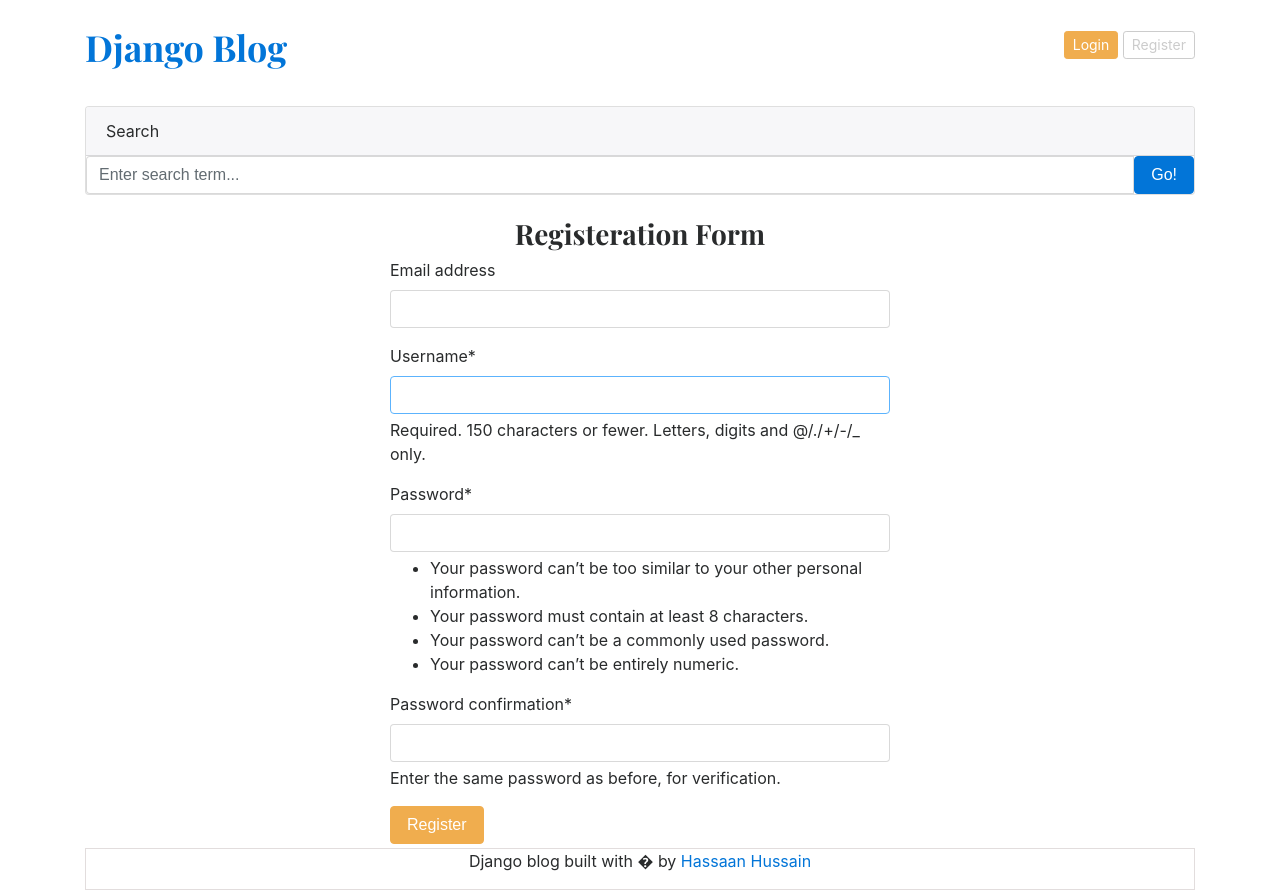
After one commit to Hassaan-Hussain/Django-Blog, a Django app: page /register/ in a window 1280 px wide. The commit adds this page. Run offline with Django 5.2, Linux system fonts and the light colour scheme; data that the repository does not hold is empty; some libraries are stand-ins or nearby versions.

Commit message:
User Authentication

```diff
--- /dev/null
+++ b/blog_main/forms.py
@@ -0,0 +1,7 @@
+from django.contrib.auth.forms import UserCreationForm
+from django.contrib.auth.models import User
+
+class RegistrationForm(UserCreationForm):
+    class Meta:
+        model = User
+        fields = ('email', 'username', 'password1', 'password2')
--- a/blog_main/settings.py
+++ b/blog_main/settings.py
@@ -38,6 +38,8 @@ INSTALLED_APPS = [
     'django.contrib.messages',
     'django.contrib.staticfiles',
     'blogs',
+    'crispy_forms',
+    'crispy_bootstrap4',
 ]
 
 MIDDLEWARE = [
@@ -126,3 +128,7 @@ STATICFILES_DIRS = [
 
 MEDIA_URL = '/media/'
 MEDIA_ROOT = BASE_DIR / 'media'
+
+CRISPY_ALLOWED_TEMPLATE_PACKS = "bootstrap4"
+
+CRISPY_TEMPLATE_PACK = "bootstrap4"
--- a/blog_main/urls.py
+++ b/blog_main/urls.py
@@ -18,8 +18,6 @@ from django.contrib import admin
 from django.urls import path, include
 from django.conf import settings
 from django.conf.urls.static import static
-from django.views.static import serve
-from django.urls import path, re_path
 from . import views
 from blogs import views as blogViews
 
@@ -27,7 +25,10 @@ urlpatterns = [
     path('admin/', admin.site.urls),
     path('', views.home, name='home'),
     path('category/', include('blogs.urls')),
-    path('<slug:slug>/', blogViews.blog, name='blog'),
-    path('blogs/search/', blogViews.search, name='search')
+    path('blog/<slug:slug>/', blogViews.blog, name='blog'),
+    path('blogs/search/', blogViews.search, name='search'),
+    path('register/', views.register, name='register'),
+    path('login/', views.login, name='login'),
+    path('logout/', views.logout, name='logout'),
 
-] + [re_path(r'^media/(?P<path>.*)$', serve, {'document_root': settings.MEDIA_ROOT})]
+] + static(settings.MEDIA_URL, document_root=settings.MEDIA_ROOT)
--- a/blog_main/views.py
+++ b/blog_main/views.py
@@ -1,15 +1,53 @@
-from django.shortcuts import render
+from django.shortcuts import render, redirect
 from blogs.models import Category, Blog, SocialLinks
+from .forms import RegistrationForm
+from django.contrib.auth.forms import AuthenticationForm
+from django.contrib import auth
 
 def home(request):
     featured_posts = Blog.objects.filter(is_featured=True, status='Published')
     simple_posts = Blog.objects.filter(is_featured=False, status='Published')
-
-    if request.method == 'POST':
-        pass
-
+    print(request.user)
     context = {
         'featured_posts': featured_posts,
         'simple_posts': simple_posts,
     }
     return render(request, 'home.html', context)
+
+def register(request):
+    if request.method == 'POST':
+        form = RegistrationForm(request.POST)
+        if form.is_valid():
+            form.save()
+            return redirect('login')
+        else:
+            print(form.errors)
+    else:
+        form = RegistrationForm()
+
+    context = {
+        'form': form,
+    }
+    return render(request, 'register.html', context)
+
+def login(request):
+    if request.method == 'POST':
+        form = AuthenticationForm(request, request.POST)
+        if form.is_valid():
+            username = form.cleaned_data['username']
+            password = form.cleaned_data['password']
+            user = auth.authenticate(username=username, password=password)
+            if user is not None:
+                auth.login(request, user)
+            return redirect('home')
+    else:
+        form = AuthenticationForm()
+
+    context = {
+        'form': form,
+    }
+    return render(request, 'login.html', context)
+
+def logout(request):
+    auth.logout(request)
+    return redirect('home')
--- a/templates/home.html
+++ b/templates/home.html
@@ -19,10 +19,16 @@
             <div class="col-8 pt-1">
             <a class="blog-header-logo text-dark" href="/">Django Blog</a>
             </div>
+            {% if user.is_authenticated %}
             <div class="col-4 d-flex justify-content-end align-items-center">
-            <a class="btn btn-sm btn-warning" href="#">Login</a> &nbsp;
-            <a class="btn btn-sm btn-outline-secondary" href="#">Register</a>
+                <a class="btn btn-sm btn-warning" href="{% url "logout" %}">Logout</a> &nbsp;
             </div>
+            {% else %}
+            <div class="col-4 d-flex justify-content-end align-items-center">
+                <a class="btn btn-sm btn-warning" href="{% url "login" %}">Login</a> &nbsp;
+                <a class="btn btn-sm btn-outline-secondary" href="{% url 'register' %}">Register</a>
+            </div>
+            {% endif %}
         </div>
         </header>
 
@@ -41,7 +47,7 @@
                 <form action="{% url 'search' %}" method='GET'>
                     <div class="card-body">
                         <div class="input-group">
-                            <input class="form-control" type="text" name='keyword' value={{ keyword }} placeholder="Enter search term..." aria-label="Enter search term..." aria-describedby="button-search" />
+                            <input class="form-control" type="text" name='keyword' value='{{ keyword }}' placeholder="Enter search term..." aria-label="Enter search term..." aria-describedby="button-search" />
                             <button class="btn btn-primary" id="button-search" type="submit">Go!</button>
                         </div>
                     </div>
--- /dev/null
+++ b/templates/register.html
@@ -0,0 +1,11 @@
+{% extends 'home.html' %}
+{% load crispy_forms_tags %}
+
+{% block content %}
+    <h3 class='text-center'>Registeration Form</h3>
+    <form action="{% url 'register' %}" method="post" style='width:500px; margin:auto; margin-bottom: 4px;'>
+        {% csrf_token %}
+        {{ form | crispy }}
+        <button type="submit" class='btn btn-warning'>Register</button>
+    </form>
+{% endblock %}
```
Also changed, not shown: templates/login.html (added, +11 -0 lines).
